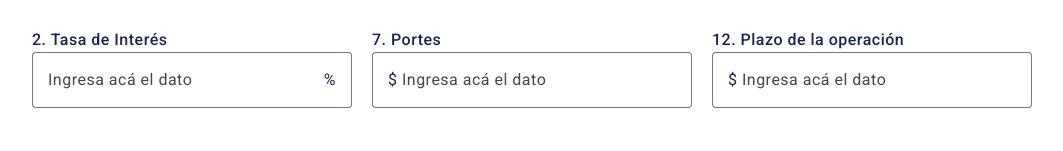
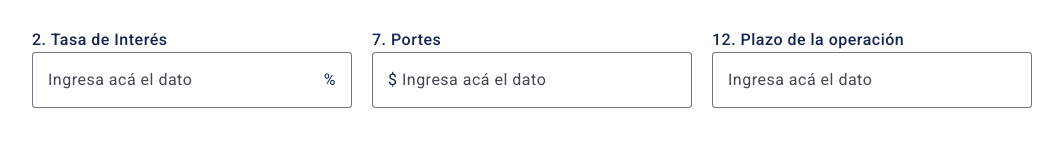
Before and after one commit to ProximaCreature/ByteBank-Frontend, an Angular app in the folder bytebank/: page /add-wallet in a window 1280 px wide. Shown: the part 196-347 px from the top of the page, without its empty margins (108-1171 px from the left). Built offline with nearby package versions, Linux system fonts and the light colour scheme.

Commit message:
feat: Change text prefix in form field

```diff
--- a/bytebank/src/app/components/wallet-form/wallet-form.component.html
+++ b/bytebank/src/app/components/wallet-form/wallet-form.component.html
@@ -115,7 +115,6 @@
           <span>12. Plazo de la operación</span>
           <mat-form-field appearance="outline">
             <input matInput formControlName="plazoOperacion" placeholder="Ingresa acá el dato" type="number" />
-            <span matTextPrefix>$&nbsp;</span>
           </mat-form-field>
         </div>
 
```
